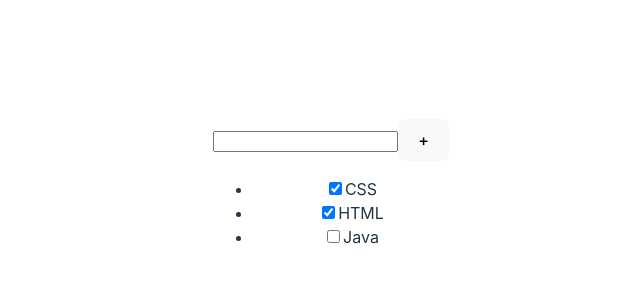
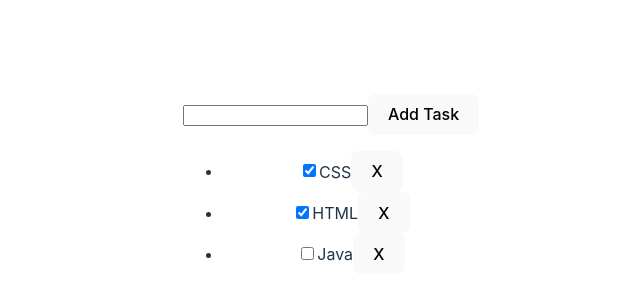
Before and after one commit to APTEMKA-87/vite_selftodo_1, a React (Vite) app: page / in a window 1280 px wide. Shown: the part 208-508 px from the top of the page, without its empty margins (309-949 px from the left). Built offline with nearby package versions, Linux system fonts and the light colour scheme.

Commit message:
прозвонил addTask, removeTask

```diff
--- a/src/App.tsx
+++ b/src/App.tsx
@@ -1,22 +1,31 @@
 import './App.css'
 import Todolist from "./Todolist";
 import {v1} from "uuid";
+import {useState} from "react";
 
 function App() {
 
-    const tasks = [
+
+    const [tasks, SetTasks] = useState([
         {id: v1(), title: 'CSS', isDone: true},
         {id: v1(), title: 'HTML', isDone: true},
         {id: v1(), title: 'Java', isDone: false}
-    ]
+    ])
 
-    console.log(tasks[0].id)
+    const addTask = () => {
+        console.log('din')
+    }
 
+    const removeTask = () => {
+        console.log('don')
+    }
 
     return (
         <>
             <Todolist
-            tasks={tasks}
+                tasks={tasks}
+                addTask={addTask}
+                removeTask={removeTask}
             />
         </>
     )
--- a/src/Todolist.tsx
+++ b/src/Todolist.tsx
@@ -1,4 +1,3 @@
-import React from 'react';
 
 export type TasksType = {
     id: string
@@ -8,21 +7,40 @@ export type TasksType = {
 
 type PropsType = {
     tasks: TasksType[]
+    addTask: () => void
+    removeTask: () => void
 }
 
 const Todolist = (props: PropsType) => {
+
+    const addTaskHandler = () => {
+        props.addTask()
+    }
+
+    const removeTaskHandler = () => {
+        props.removeTask()
+    }
+
     return (
         <>
             <div>
                 <input/>
-                <button>+</button>
+                <button onClick={addTaskHandler}>Add Task</button>
             </div>
             <div>
                 <ul>
                     {props.tasks.map(el => <li>
-                        <input type="checkbox" checked={el.isDone}/>
-                        <span>{el.title}</span>
-                    </li>)}
+                        <input type="checkbox"
+                               checked={el.isDone}/>
+                        <span>
+                            {el.title}
+                        </span>
+                        <button
+                            onClick={removeTaskHandler}
+                        >Х
+                        </button>
+                    </li>)
+                    }
                 </ul>
             </div>
         </>
```
Also changed, not shown: src/main.tsx (+2 -5 lines).
